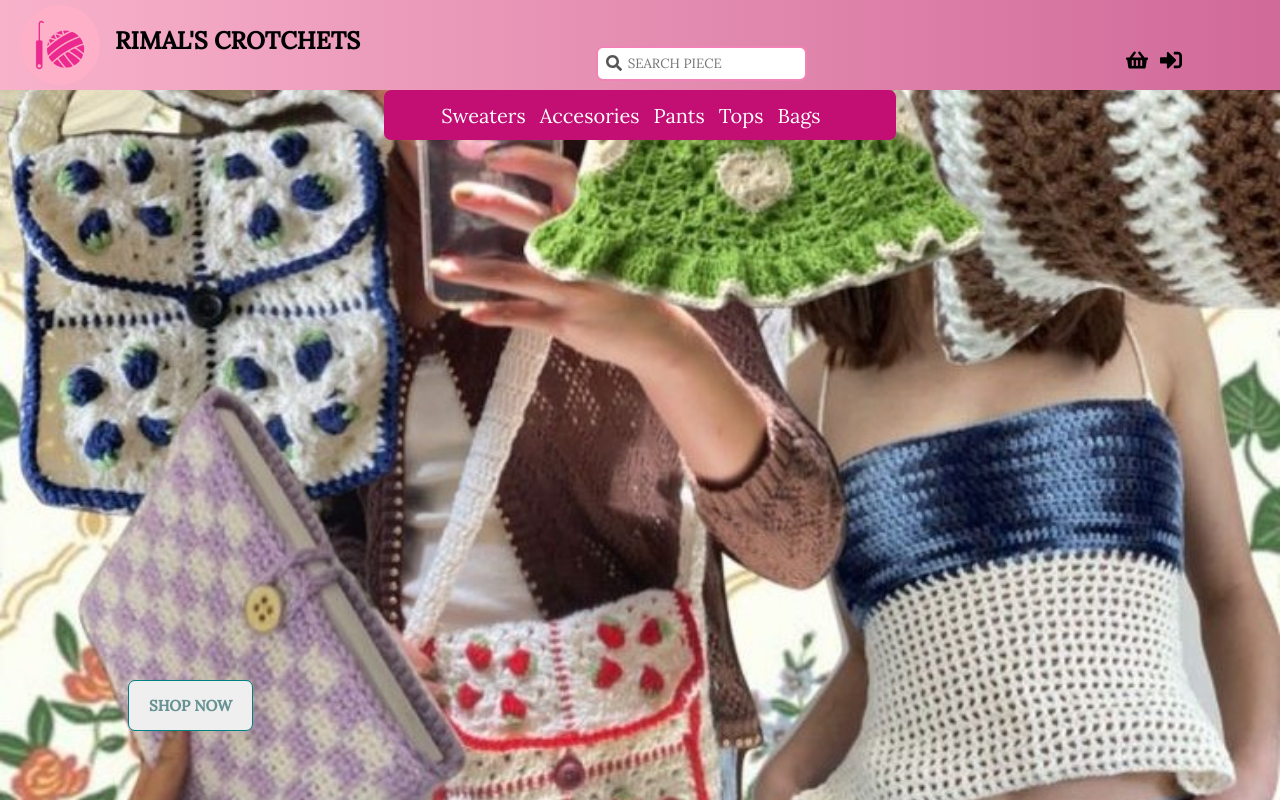
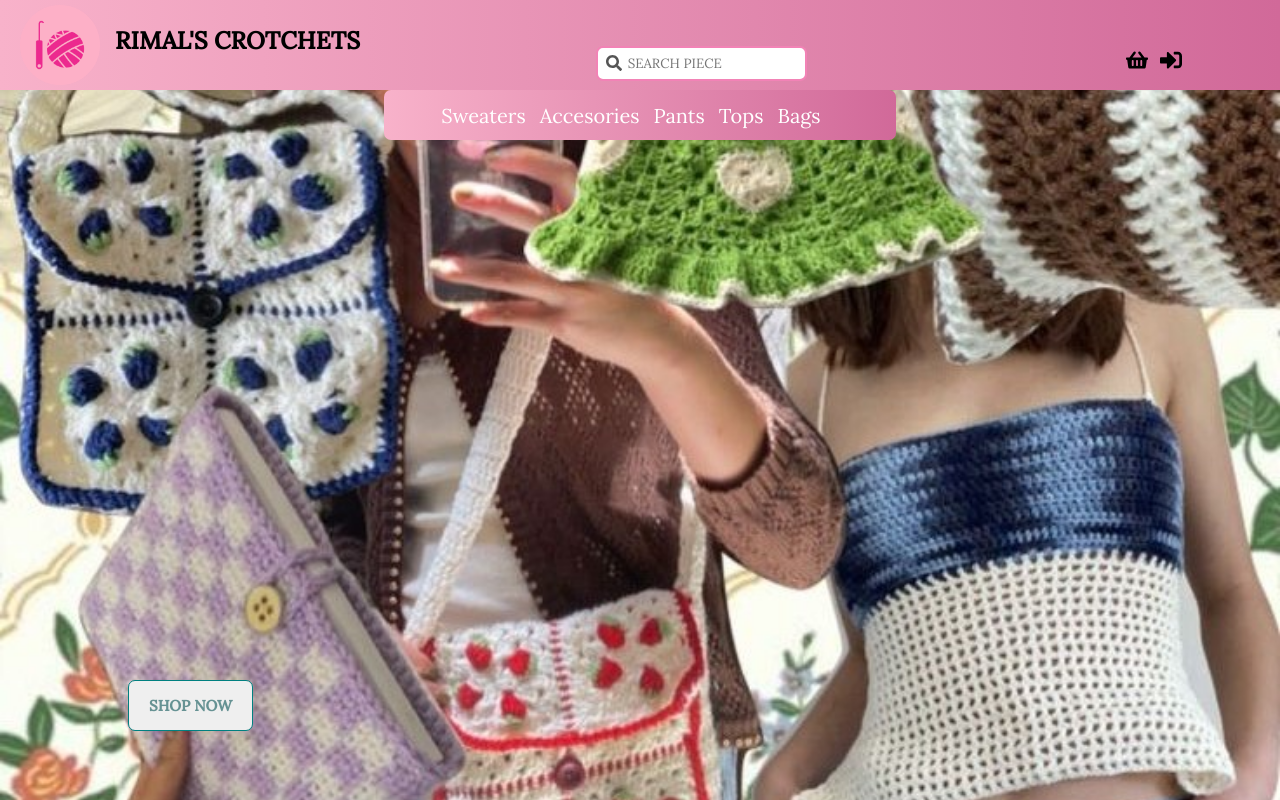
Before and after one commit to KalekyeRaychelle/RimalCrotchets, a React (Create React App) app: page / in a window 1280 px wide. Shown: the top 800 px of the page. Built offline with nearby package versions, Linux system fonts and the light colour scheme.

Commit message:
Switched subheader background

```diff
--- a/src/styles/ListHeader.css
+++ b/src/styles/ListHeader.css
@@ -11,7 +11,7 @@
     border-radius: 8px;
     z-index: 1000;
     flex-direction: column;
-    background-color: white
+    background-color: white;
 }
 
 .dropdownList a{
--- a/src/styles/subHeader.css
+++ b/src/styles/subHeader.css
@@ -3,7 +3,7 @@
     height:50px;
     border-radius:7px;
     width:40%;
-    background-color: #c30e74;
+    background: linear-gradient(to right, #f8b2ca, #d16999);
     margin:auto;
     position:absolute;
     left:30%;
@@ -26,7 +26,7 @@
     transition:transform 0.3s ease;
 }
 .clothesList li:hover{
-    color:antiquewhite;
+    color:black;
     cursor:pointer;
     transform:scale(0.9);
 }
```
